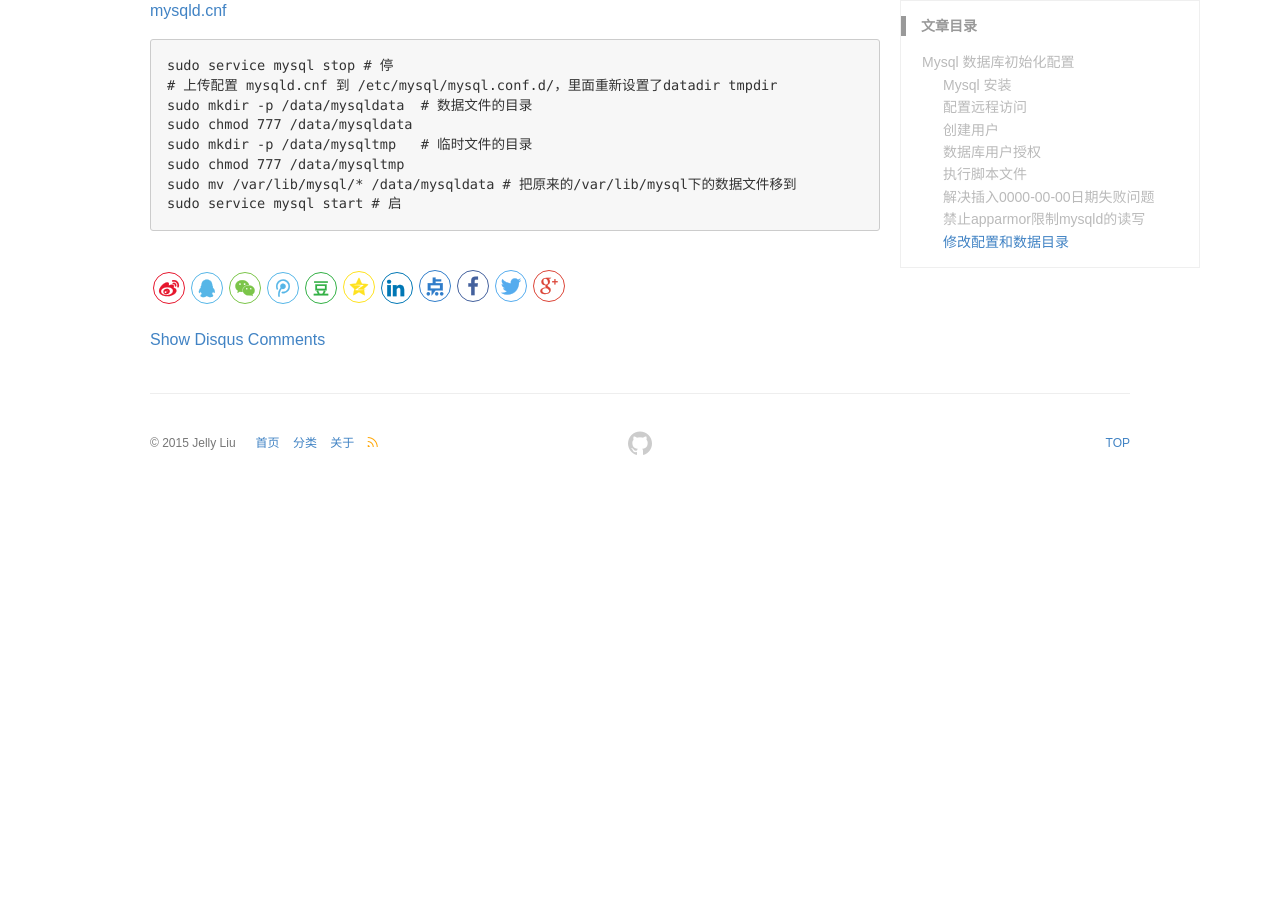
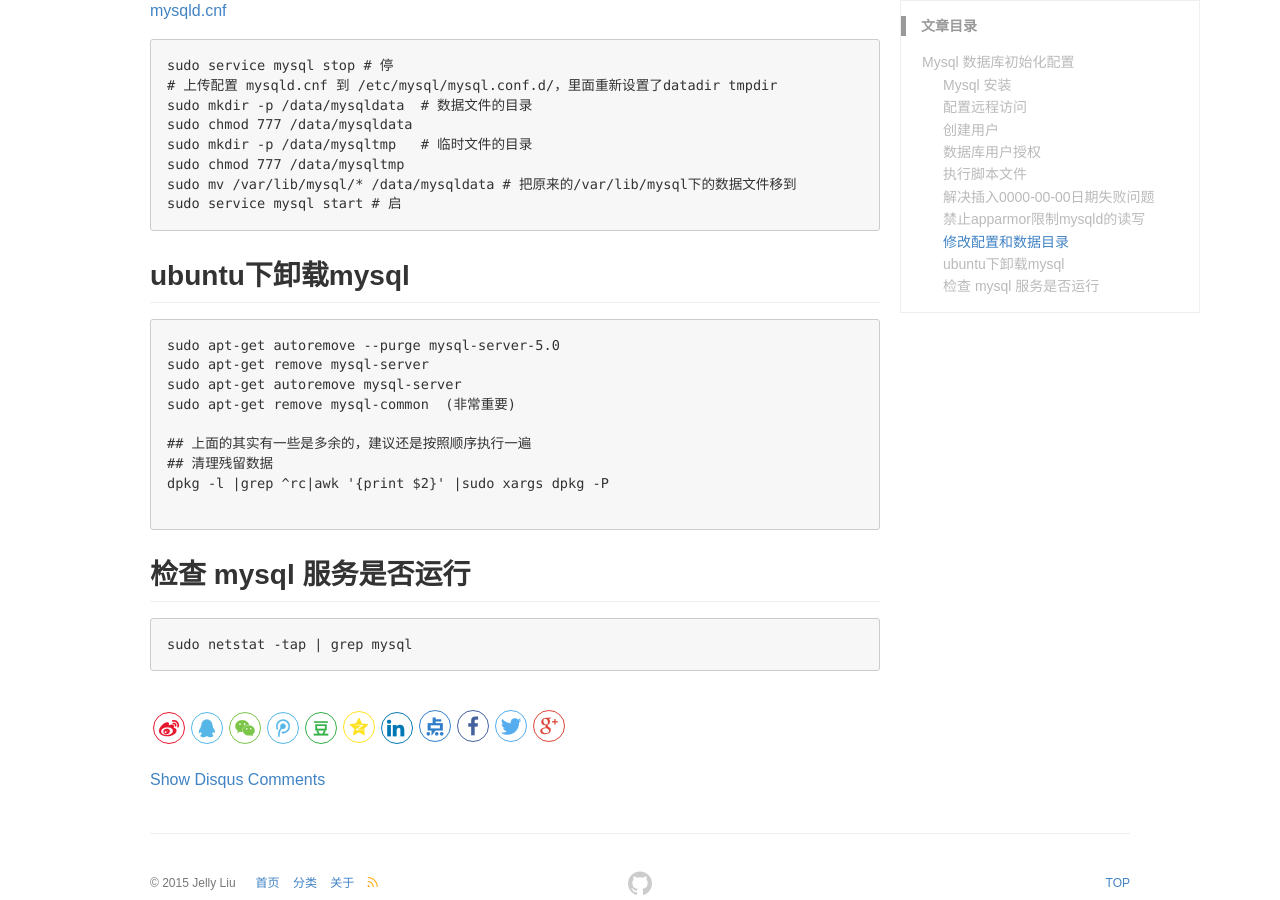
Before and after one commit to liuzhudong/liuzhudong.github.io, a Jekyll site: the page built from _posts/2017/2017-08-13-mysql-server-init.md, in a window 1280 px wide and 900 px high, scrolled down 2101 px. Built offline with Jekyll 4.4.1, drawn with Linux system fonts in a browser that asks for light colours; before the commit the page ends 2593 px from its top, so only the background shows below that.

Commit message:
mysql doc update
Signed-off-by: 刘柱栋 <liuzhudong57@126.com>

````diff
--- a/_posts/2017/2017-08-13-mysql-server-init.md
+++ b/_posts/2017/2017-08-13-mysql-server-init.md
@@ -100,3 +100,23 @@ sudo chmod 777 /data/mysqltmp
 sudo mv /var/lib/mysql/* /data/mysqldata # 把原来的/var/lib/mysql下的数据文件移到
 sudo service mysql start # 启
 ```
+
+## ubuntu下卸载mysql
+
+```
+sudo apt-get autoremove --purge mysql-server-5.0
+sudo apt-get remove mysql-server
+sudo apt-get autoremove mysql-server
+sudo apt-get remove mysql-common  (非常重要)
+
+## 上面的其实有一些是多余的，建议还是按照顺序执行一遍
+## 清理残留数据
+dpkg -l |grep ^rc|awk '{print $2}' |sudo xargs dpkg -P
+
+```
+
+## 检查 mysql 服务是否运行
+
+```
+sudo netstat -tap | grep mysql
+```
````
